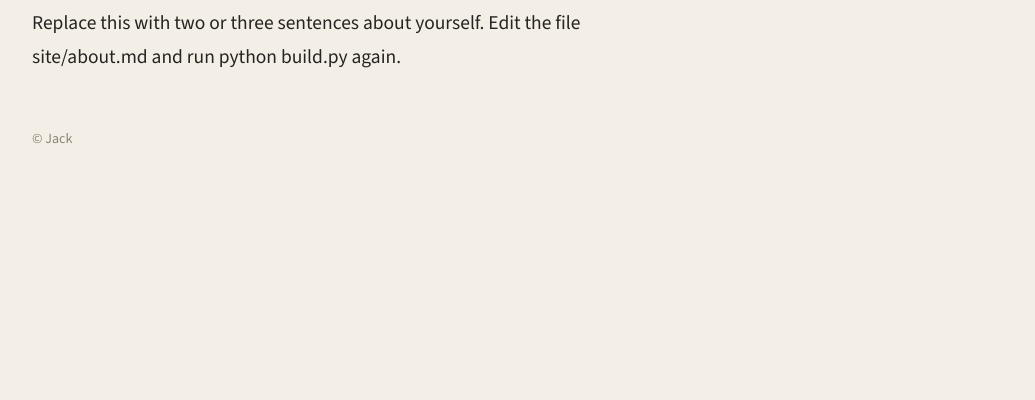
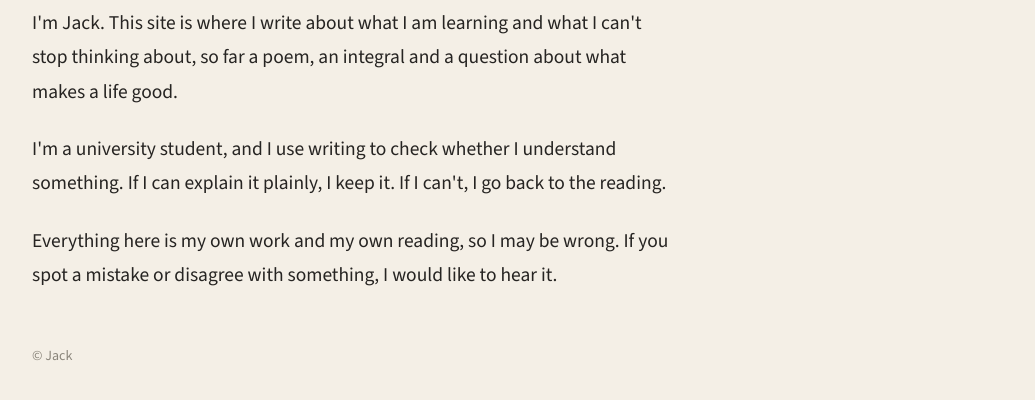
Before and after one commit to yhou30-lgtm/my-cite, a plain HTML site: page docs/about.html in a window 1280 px wide. Shown: the part 174-574 px from the top of the page, without its empty margins (122-1157 px from the left). Drawn offline with nearby package versions, Linux system fonts and the light colour scheme.

Commit message:
Write About page
Co-Authored-By: Claude Sonnet 5.5 <noreply@anthropic.com>

```diff
--- a/docs/about.html
+++ b/docs/about.html
@@ -11,7 +11,9 @@
 <header class="top"><a class="logo" href="index.html">Jack</a>
 <nav><a href="index.html">Articles</a><a href="about.html" class="on">About</a>
 <button id="theme" aria-label="Switch light or dark theme">Dark</button></nav></header>
-<main class="home"><article class="post"><h1>About</h1><div class="body"><p>Replace this with two or three sentences about yourself. Edit the file site/about.md and run python build.py again.</p></div></article></main>
+<main class="home"><article class="post"><h1>About</h1><div class="body"><p>I'm Jack. This site is where I write about what I am learning and what I can't stop thinking about, so far a poem, an integral and a question about what makes a life good.</p>
+<p>I'm a university student, and I use writing to check whether I understand something. If I can explain it plainly, I keep it. If I can't, I go back to the reading.</p>
+<p>Everything here is my own work and my own reading, so I may be wrong. If you spot a mistake or disagree with something, I would like to hear it.</p></div></article></main>
 <footer>&copy; Jack</footer>
 <script src="site.js"></script>
 </body></html>
```
Also changed, not shown: 1 other file.
